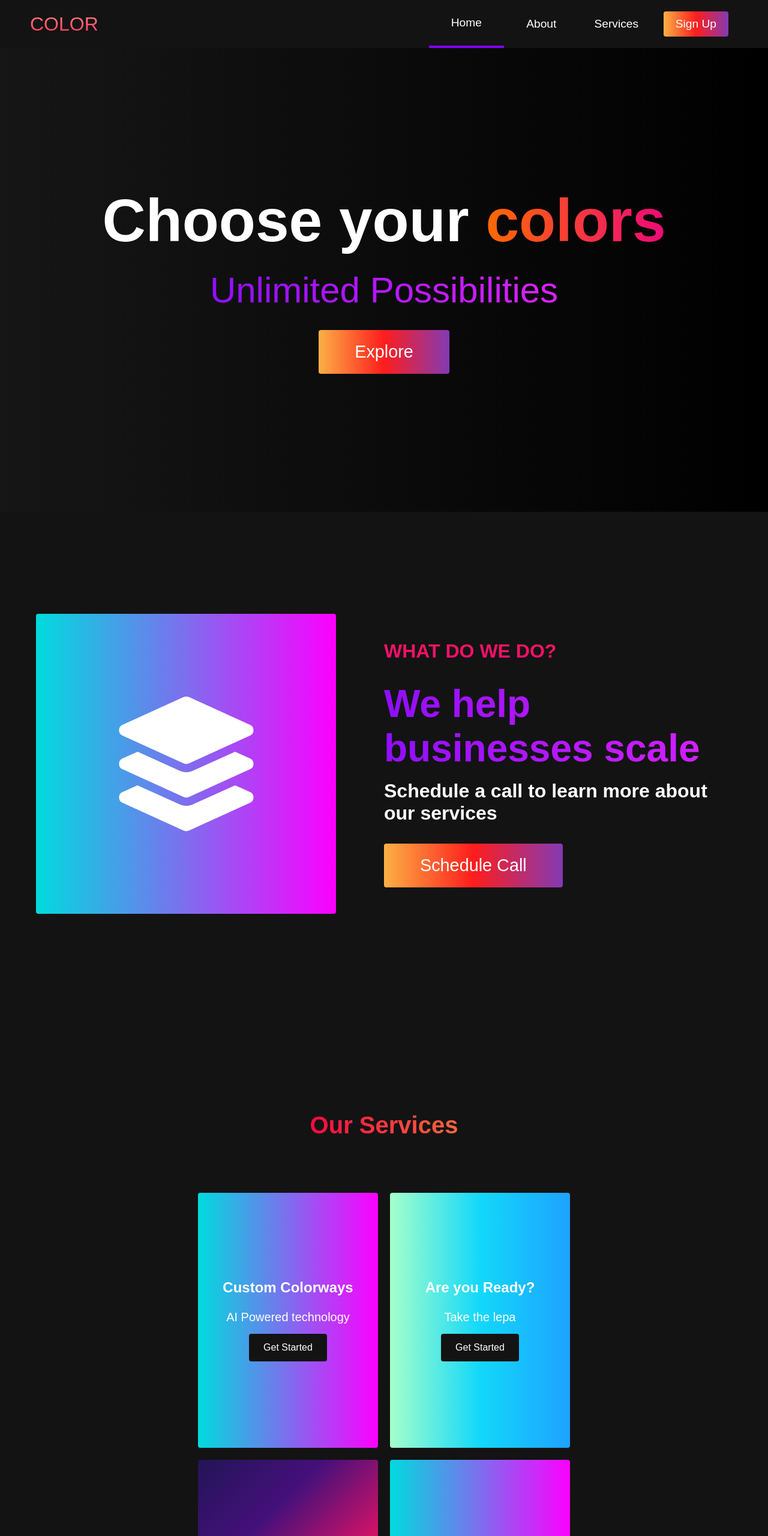
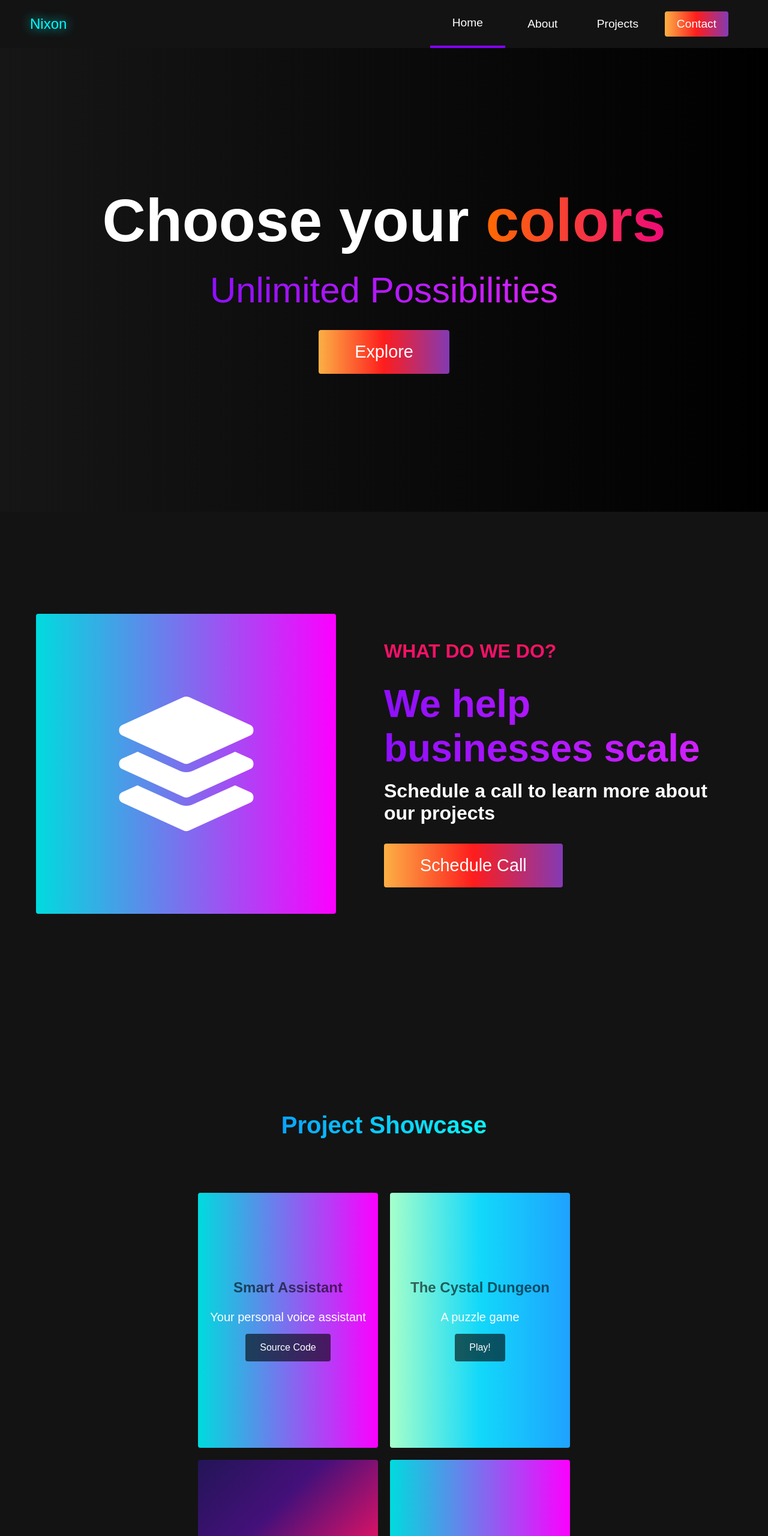
Before and after one commit to nixon-voxell/nixon-portfolio.github.io, a plain HTML site: page index.html in a window 1280 px wide. Shown: the top 2560 px of the page at 60% size. Drawn offline with Linux system fonts and the light colour scheme.

Commit message:
glowing effect and card animations

```diff
--- a/app.js
+++ b/app.js
@@ -15,7 +15,7 @@ const highlightMenu = () => {
   const elem = document.querySelector('.highlight');
   const homeMenu = document.querySelector('#home-page');
   const aboutMenu = document.querySelector('#about-page');
-  const servicesMenu = document.querySelector('#services-page');
+  const projectsMenu = document.querySelector('#projects-page');
   let scrollPos = window.scrollY;
   // console.log(scrollPos);
 
@@ -27,10 +27,10 @@ const highlightMenu = () => {
   } else if (window.innerWidth > 960 && scrollPos < 1400) {
     aboutMenu.classList.add('highlight');
     homeMenu.classList.remove('highlight');
-    servicesMenu.classList.remove('highlight');
+    projectsMenu.classList.remove('highlight');
     return;
   } else if (window.innerWidth > 960 && scrollPos < 2345) {
-    servicesMenu.classList.add('highlight');
+    projectsMenu.classList.add('highlight');
     aboutMenu.classList.remove('highlight');
     return;
   }
--- a/index.html
+++ b/index.html
@@ -16,9 +16,10 @@
     <!-- Navbar Section -->
     <nav class="navbar">
       <div class="navbar_container">
-        <a href="#home" id="navbar_logo">COLOR</a>
+        <a href="#home" id="navbar_logo" class="glow">Nixon</a>
         <div class="navbar_toggle" id="mobile-menu">
-          <span class="bar"></span> <span class="bar"></span>
+          <span class="bar"></span>
+          <span class="bar"></span>
           <span class="bar"></span>
         </div>
         <ul class="navbar_menu">
@@ -29,12 +30,10 @@
             <a href="#about" class="navbar_links" id="about-page">About</a>
           </li>
           <li class="navbar_item">
-            <a href="#services" class="navbar_links" id="services-page"
-              >Services</a
-            >
+            <a href="#projects" class="navbar_links" id="projects-page">Projects</a>
           </li>
           <li class="navbar_btn">
-            <a href="#sign-up" class="button" id="signup">Sign Up</a>
+            <a href="#sign-up" class="button" id="signup">Contact</a>
           </li>
         </ul>
       </div>
@@ -58,35 +57,35 @@
         <div class="main_content">
           <h1>What do we do?</h1>
           <h2>We help businesses scale</h2>
-          <p>Schedule a call to learn more about our services</p>
+          <p>Schedule a call to learn more about our projects</p>
           <button class="main_btn"><a href="#">Schedule Call</a></button>
         </div>
       </div>
     </div>
 
-    <!-- Services Section -->
-    <div class="services" id="services">
-      <h1>Our Services</h1>
-      <div class="services_wrapper">
-        <div class="services_card">
-          <h2>Custom Colorways</h2>
-          <p>AI Powered technology</p>
-          <div class="services_btn"><button>Get Started</button></div>
+    <!-- Projectss Section -->
+    <div class="projects" id="projects">
+      <h1>Project Showcase</h1>
+      <div class="projects_wrapper">
+        <div class="projects_card">
+          <h2>Smart Assistant</h2>
+          <p>Your personal voice assistant</p>
+          <div class="projects_btn"><button>Source Code</button></div>
         </div>
-        <div class="services_card">
-          <h2>Are you Ready?</h2>
-          <p>Take the lepa</p>
-          <div class="services_btn"><button>Get Started</button></div>
+        <div class="projects_card">
+          <h2>The Cystal Dungeon</h2>
+          <p>A puzzle game</p>
+          <div class="projects_btn"><button>Play!</button></div>
         </div>
-        <div class="services_card">
+        <div class="projects_card">
           <h2>Full Gradients</h2>
           <p>100 Combinations</p>
-          <div class="services_btn"><button>Get Started</button></div>
+          <div class="projects_btn"><button>Get Started</button></div>
         </div>
-        <div class="services_card">
+        <div class="projects_card">
           <h2>Infinite Choices</h2>
           <p>1000's of colors</p>
-          <div class="services_btn"><button>Get Started</button></div>
+          <div class="projects_btn"><button>Get Started</button></div>
         </div>
       </div>
     </div>
--- a/styles.css
+++ b/styles.css
@@ -30,18 +30,38 @@
 }
 
 #navbar_logo {
-  background-color: #ff8177;
-  background-image: linear-gradient(to top, #ff0844 0%, #ffb199 100%);
-  background-size: 100%;
-  -webkit-background-clip: text;
-  -moz-background-clip: text;
-  -webkit-text-fill-color: transparent;
-  -moz-text-fill-color: transparent;
+  size: 5px, 5px;
+  /* background-color: #ff8177; */
+  /* background-image: linear-gradient(to top, #00e1ff 0%, #9dfcff 100%); */
+  /* background-size: 100%; */
+  /* -webkit-background-clip: text;
+  -moz-background-clip: text; */
+  /* -webkit-text-fill-color: transparent; */
+  /* -moz-text-fill-color: transparent; */
   display: flex;
   align-items: center;
   cursor: pointer;
   text-decoration: none;
+  font-size: 1.5rem;
+  color: cyan;
+}
+
+.glow {
   font-size: 2rem;
+  color: #fff;
+  text-align: center;
+  -webkit-animation: glow 1s ease-in-out infinite alternate;
+  -moz-animation: glow 1s ease-in-out infinite alternate;
+  animation: glow 1s ease-in-out infinite alternate;
+}
+
+@-webkit-keyframes glow {
+  from {
+    text-shadow: 0 0 20px cyan;
+  }
+  to {
+    text-shadow: 0 0 10px darkcyan;
+  }
 }
 
 .navbar_menu {
@@ -137,7 +157,7 @@
     width: 25px;
     height: 3px;
     margin: 5px auto;
-    transition: all 0.3s ease-in-out;
+    transition: all 0.3s cubic-bezier(0.455, 0.03, 0.515, 0.955);
     background: #fff;
   }
 
@@ -472,7 +492,7 @@
 }
 
 /* Services Section */
-.services {
+.projects {
   background: #131313;
   display: flex;
   flex-direction: column;
@@ -482,9 +502,9 @@
   padding: 10rem 0;
 }
 
-.services h1 {
+.projects h1 {
   background-color: #ff8177;
-  background-image: linear-gradient(to right, #ff0844 0%, #f7673c 100%);
+  background-image: linear-gradient(to right, #08a4ff 0%, #06f7ff 100%);
   background-size: 100%;
   -webkit-background-clip: text;
   -moz-background-clip: text;
@@ -494,13 +514,13 @@
   font-size: 2.5rem;
 }
 
-.services_wrapper {
+.projects_wrapper {
   display: grid;
   grid-template-columns: 1fr 1fr 1fr 1fr;
   grid-template-rows: 1fr;
 }
 
-.services_card {
+.projects_card {
   margin: 10px;
   height: 425px;
   width: 300px;
@@ -510,10 +530,10 @@
   justify-content: center;
   color: #fff;
   background-image: linear-gradient(to right, #00dbde 0%, #fc00ff 100%);
-  transition: 0.3s ease-in;
+  transition: 0.5s cubic-bezier(0.77, 0, 0.175, 1);
 }
 
-.services_card:nth-child(2) {
+.projects_card:nth-child(2) {
   background: #1fa2ff; /* fallback for old browsers */
   background: -webkit-linear-gradient(
     to right,
@@ -529,7 +549,7 @@
   ); /* W3C, IE 10+/ Edge, Firefox 16+, Chrome 26+, Opera 12+, Safari 7+ */
 }
 
-.services_card:nth-child(3) {
+.projects_card:nth-child(3) {
   background-image: linear-gradient(
     -225deg,
     #231557 0%,
@@ -539,50 +559,55 @@
   );
 }
 
-.services_card h2 {
+.projects_card h2 {
   text-align: center;
+  color: rgba(0, 0, 0, 0.6);
 }
 
-.services_card p {
+.projects_card p {
   text-align: center;
   margin-top: 24px;
   font-size: 20px;
 }
 
-.services_btn {
+.projects_btn {
   display: flex;
   justify-content: center;
   margin-top: 16px;
 }
 
-.services_card button {
+.projects_card button {
   color: #fff;
   padding: 14px 24px;
   border: none;
   outline: none;
   border-radius: 4px;
-  background: #131313;
+  background: rgba(0, 0, 0, 0.6);
   font-size: 1rem;
+  transition: 0.5s cubic-bezier(0.77, 0, 0.175, 1);
 }
 
-.services_card button:hover {
+.projects_card button:hover {
+  transform: rotate(10deg);
+  background: rgba(0, 0, 0, 1.0);
   cursor: pointer;
+  transition: 0.4s cubic-bezier(0.77, 0, 0.175, 1);
 }
 
-.services_card:hover {
+.projects_card:hover {
   transform: scale(1.075);
-  transition: 0.3s ease-in;
-  cursor: pointer;
+  transition: 0.2s cubic-bezier(0.6, -0.28, 0.735, 0.045);
+  /* cursor: pointer; */
 }
 
 @media screen and (max-width: 1300px) {
-  .services_wrapper {
+  .projects_wrapper {
     grid-template-columns: 1fr 1fr;
   }
 }
 
 @media screen and (max-width: 768px) {
-  .services_wrapper {
+  .projects_wrapper {
     grid-template-columns: 1fr;
   }
 }
```
